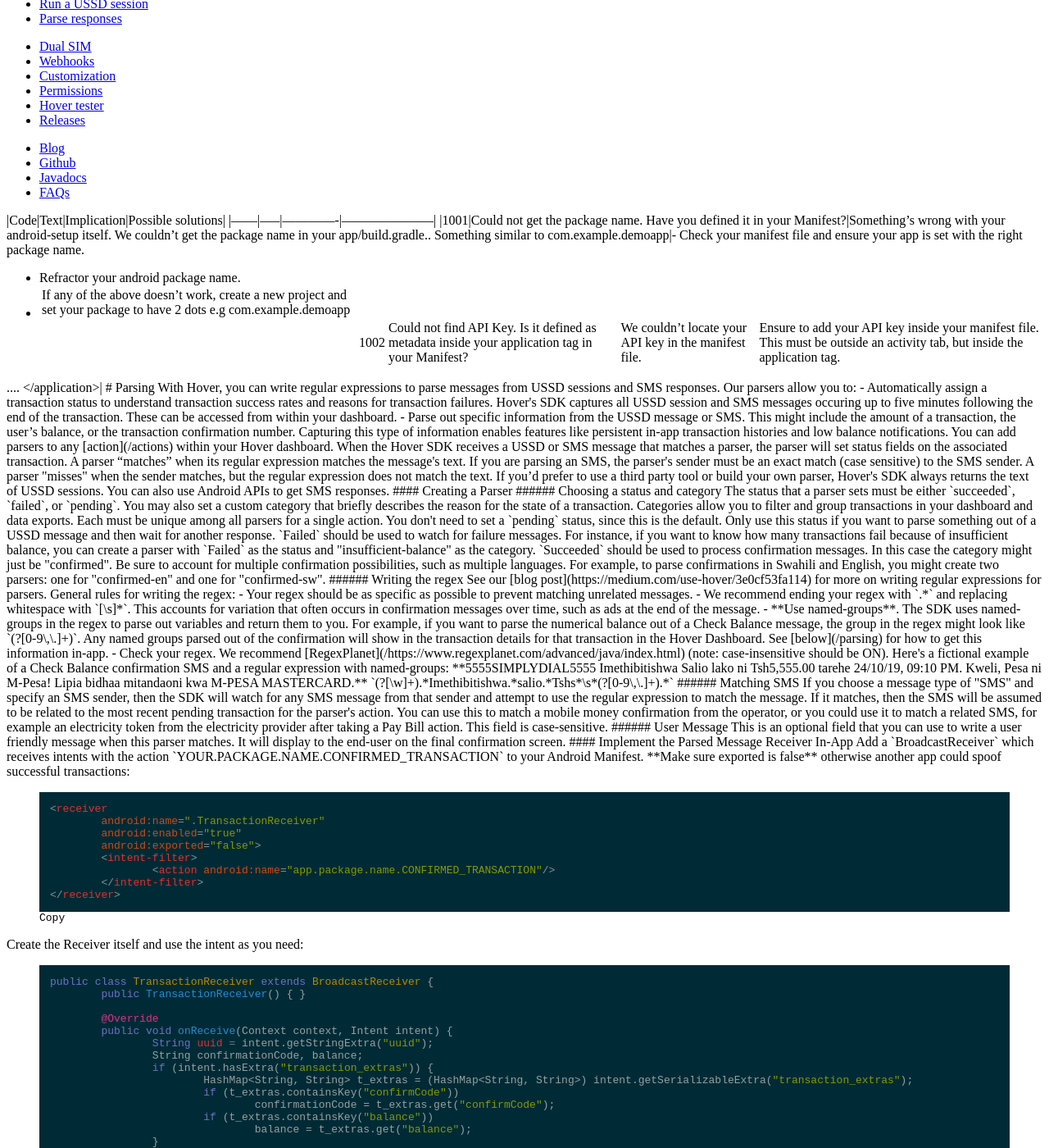
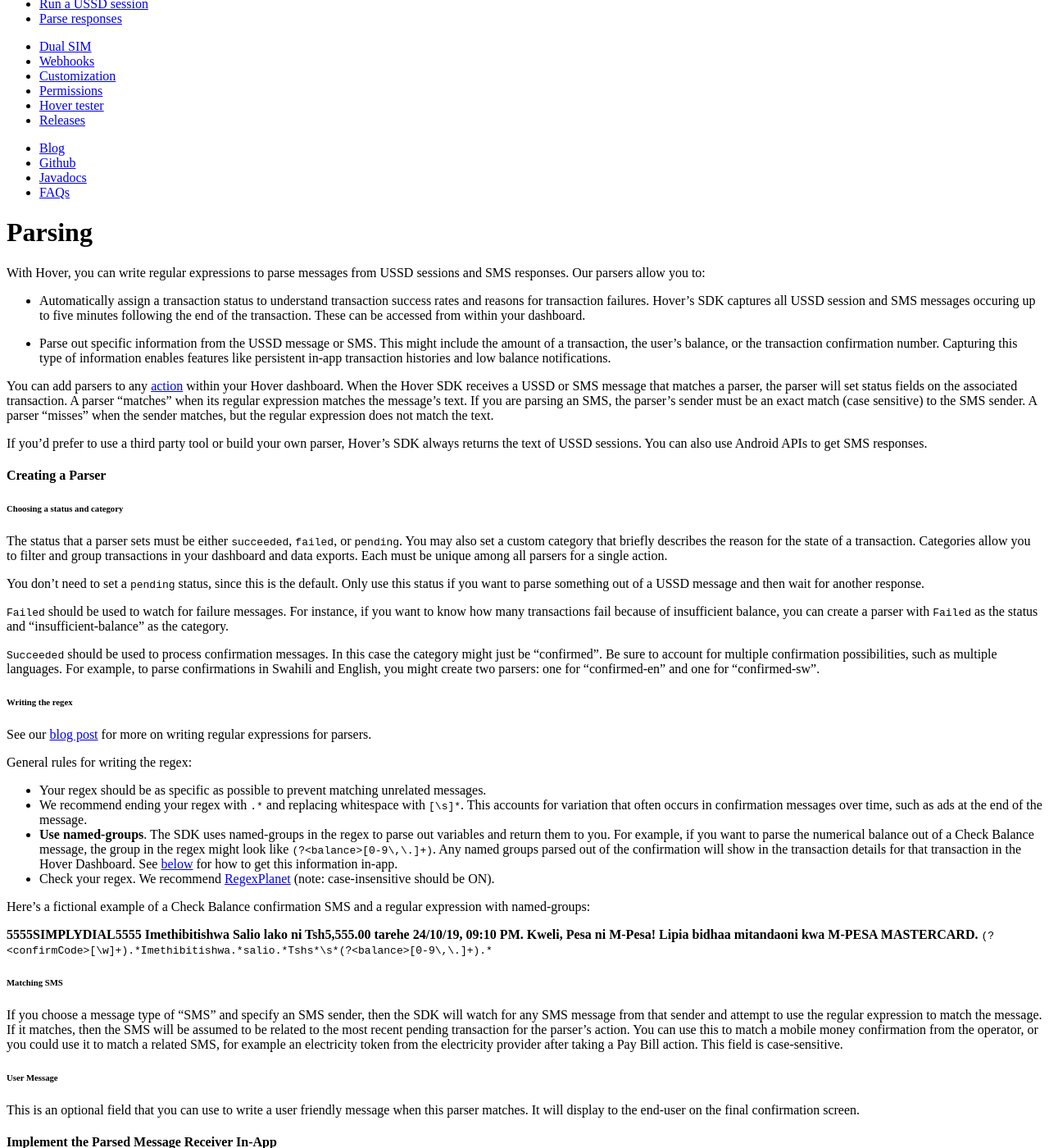
Before and after one commit to UseHover/hover-docs, a Jekyll site: the page built from parsing.md, in a window 1280 px wide and 1400 px high, scrolled down 331 px. Shown: the whole window at 82% size. Built offline with Jekyll 4.4.1, drawn with Linux system fonts in a browser that asks for light colours; nearby versions of some CDN libraries; a style sheet for code colours, icons or effects is not loaded; some of the changed text lies outside the part shown.

Commit message:
Update parsing.md

```diff
--- a/parsing.md
+++ b/parsing.md
@@ -2,18 +2,6 @@
 layout: page
 permalink: /parsing
 ---
-
-|Code|Text|Implication|Possible solutions|
-|------|-----|-------------|---------------------|
-|1001|Could not get the package name. Have you defined it in your Manifest?|Something’s wrong with your android-setup itself. We couldn’t get the package name in your app/build.gradle.. Something similar to com.example.demoapp|- Check your manifest file and ensure your app is set with the right package name.
-- Refractor your android package name.
-- If any of the above doesn't work, create a new project and set your package to have 2 dots e.g com.example.demoapp|
-|1002|Could not find API Key. Is it defined as metadata inside your application tag in your Manifest?|We couldn’t locate your API key in the manifest file.|Ensure to add your API key inside your manifest file. This must be outside an activity tab, but inside the application tag.
-<Application>
-<Activity>....</Activity>
-<meta-data android:name="com.hover.ApiKey"
-    android:value="<YOUR_API_TOKEN>"/>
-</application>|
 
 # Parsing
 
```
